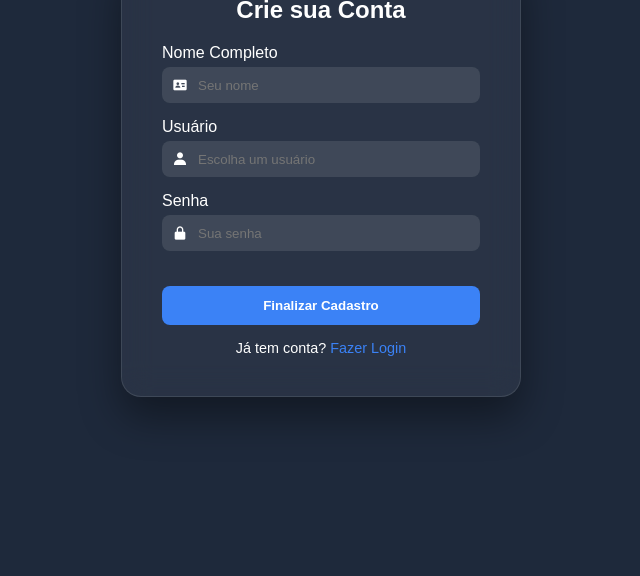
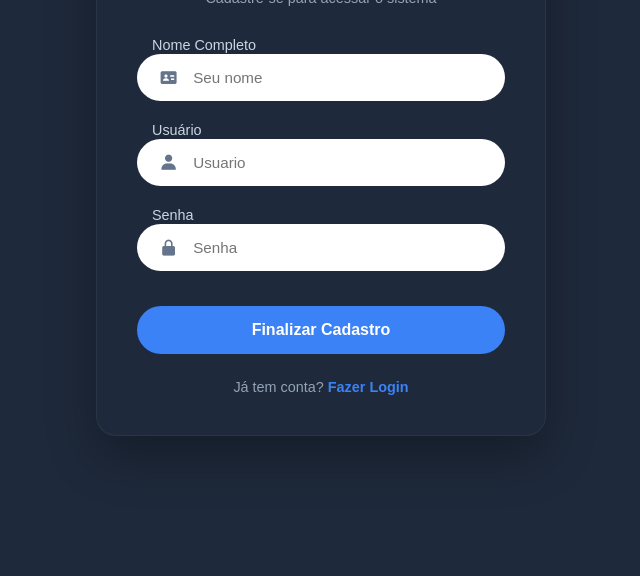
Before and after one commit to joaoxzzz/Gest-o-Litoral1, a website: page cadastro.html in a window 1280 px wide. Shown: the part 224-800 px from the top of the page, without its empty margins (319-959 px from the left). Drawn offline with nearby package versions, Linux system fonts and the light colour scheme.

Commit message:
Refactor cadastro.html for improved structure and style

```diff
--- a/cadastro.html
+++ b/cadastro.html
@@ -3,102 +3,42 @@
 <head>
     <meta charset="UTF-8">
     <meta name="viewport" content="width=device-width, initial-scale=1.0">
+    <title>Criar Conta</title>
     <link href='https://unpkg.com/boxicons@2.1.4/css/boxicons.min.css' rel='stylesheet'>
     <link rel="stylesheet" href="styles.css">
-    <title>Cadastro - Gestão Litoral</title>
-    <style>
-        body.form-only-body {
-            margin: 0;
-            background-color: #1e293b;
-            display: flex;
-            justify-content: center;
-            align-items: center;
-            height: 100vh;
-            font-family: 'Poppins', sans-serif;
-            color: white;
-        }
-        .form-container {
-            background: rgba(255, 255, 255, 0.05);
-            backdrop-filter: blur(15px);
-            padding: 40px;
-            border-radius: 20px;
-            border: 1px solid rgba(255, 255, 255, 0.1);
-            width: 100%;
-            max-width: 400px;
-            box-shadow: 0 20px 40px rgba(0,0,0,0.4);
-        }
-        .input-group { margin-bottom: 15px; }
-        .input-field { display: flex; align-items: center; background: rgba(255,255,255,0.1); padding: 10px; border-radius: 8px; margin-top: 5px; }
-        .input-field input { background: transparent; border: none; color: white; outline: none; width: 100%; margin-left: 10px; }
-        .btn-primary { width: 100%; padding: 12px; background: #3b82f6; border: none; border-radius: 8px; color: white; cursor: pointer; font-weight: 600; margin-top: 20px; }
-        .footer-text { text-align: center; margin-top: 15px; font-size: 0.9rem; }
-        .footer-text a { color: #3b82f6; text-decoration: none; }
-    </style>
 </head>
-<body class="form-only-body">
-
-    <div class="form-container">
-        <h2 style="text-align: center; margin-bottom: 20px;">Crie sua Conta</h2>
-        <form id="formCadastro">
-            <div class="input-group">
-                <label>Nome Completo</label>
-                <div class="input-field">
-                    <i class='bx bxs-id-card'></i>
-                    <input type="text" id="nome" placeholder="Seu nome" required>
+<body class="auth-page">
+    <div class="register-centered">
+        <div class="register-card">
+            <h2 style="color:white; margin-bottom: 5px;">Criar Conta</h2>
+            <p style="color:#94a3b8; font-size:0.9rem; margin-bottom: 30px;">Cadastre-se para acessar o sistema</p>
+            <form id="formCadastro">
+                <div style="text-align:left; margin-bottom:15px;">
+                    <label style="color:#cbd5e1; font-size:0.9rem; margin-left:15px;">Nome Completo</label>
+                    <div class="input-pill"><i class='bx bxs-id-card'></i><input type="text" id="nome" placeholder="Seu nome" required></div>
                 </div>
-            </div>
-
-            <div class="input-group">
-                <label>Usuário</label>
-                <div class="input-field">
-                    <i class='bx bxs-user'></i>
-                    <input type="text" id="usuario" placeholder="Escolha um usuário" required>
+                <div style="text-align:left; margin-bottom:15px;">
+                    <label style="color:#cbd5e1; font-size:0.9rem; margin-left:15px;">Usuário</label>
+                    <div class="input-pill"><i class='bx bxs-user'></i><input type="text" id="usuario" placeholder="Usuario" required></div>
                 </div>
-            </div>
-
-            <div class="input-group">
-                <label>Senha</label>
-                <div class="input-field">
-                    <i class='bx bxs-lock-alt'></i>
-                    <input type="password" id="senha" placeholder="Sua senha" required>
+                <div style="text-align:left; margin-bottom:25px;">
+                    <label style="color:#cbd5e1; font-size:0.9rem; margin-left:15px;">Senha</label>
+                    <div class="input-pill"><i class='bx bxs-lock-alt'></i><input type="password" id="senha" placeholder="Senha" required></div>
                 </div>
-            </div>
-
-            <button type="submit" class="btn-primary">Finalizar Cadastro</button>
-            <p class="footer-text">Já tem conta? <a href="index.html">Fazer Login</a></p>
-        </form>
+                <button type="submit" class="btn-auth">Finalizar Cadastro</button>
+                <p class="auth-footer">Já tem conta? <a href="index.html">Fazer Login</a></p>
+            </form>
+        </div>
     </div>
-
     <script>
-        const form = document.getElementById('formCadastro');
-        form.addEventListener('submit', async (e) => {
+        document.getElementById('formCadastro').addEventListener('submit', async (e) => {
             e.preventDefault();
-
-            const dados = {
-                nome: document.getElementById('nome').value,
-                usuario: document.getElementById('usuario').value,
-                senha: document.getElementById('senha').value
-            };
-
-            try {
-                // CORRIGIDO: Link relativo
-                const response = await fetch('/cadastrar', {
-                    method: 'POST',
-                    headers: { 'Content-Type': 'application/json' },
-                    body: JSON.stringify(dados)
-                });
-
-                const data = await response.json();
-
-                if (response.ok) {
-                    alert("✅ " + data.message);
-                    window.location.href = 'index.html';
-                } else {
-                    alert("⚠️ " + data.message);
-                }
-            } catch (error) {
-                alert("Erro ao conectar com o servidor.");
-            }
+            const res = await fetch('/cadastrar', {
+                method: 'POST',
+                headers: { 'Content-Type': 'application/json' },
+                body: JSON.stringify({ nome: document.getElementById('nome').value, usuario: document.getElementById('usuario').value, senha: document.getElementById('senha').value })
+            });
+            if (res.ok) { alert("✅ Criado!"); window.location.href = 'index.html'; } else { alert("Erro ao criar."); }
         });
     </script>
 </body>
```
